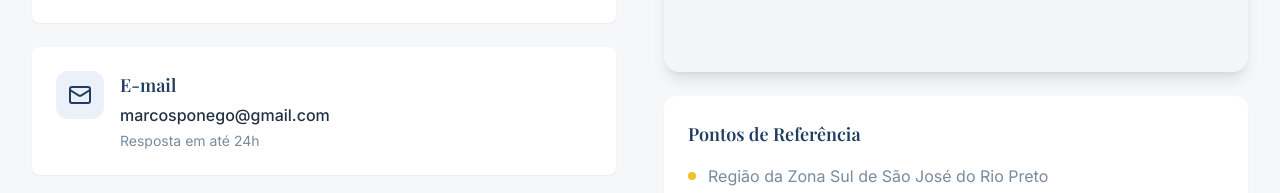
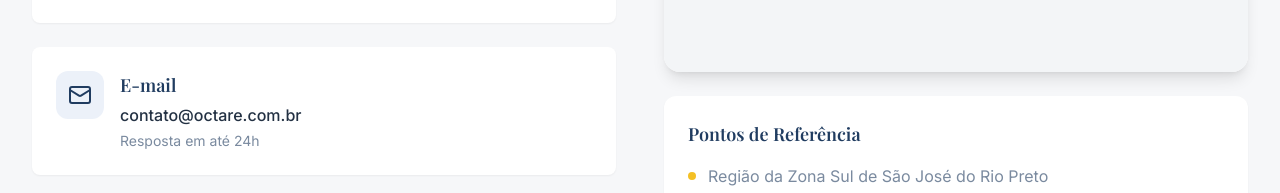
Before and after one commit to DevZipMateus/octare-digital-presence, a React (Vite) app: page / in a window 1280 px wide. Shown: the part 4825-5018 px from the top of the page. Built offline with nearby package versions, Linux system fonts and the light colour scheme.

Commit message:
Ajustar email de contato
Atualiza o email de contato para contato@octare.com.br no formulário.

```diff
--- a/src/components/Contact.tsx
+++ b/src/components/Contact.tsx
@@ -115,8 +115,8 @@ Enviado pelo formulário do site`;
       icon: Mail,
       title: 'E-mail',
       description: 'Envie sua dúvida por e-mail',
-      contact: 'marcosponego@gmail.com',
-      action: 'mailto:marcosponego@gmail.com',
+      contact: 'contato@octare.com.br',
+      action: 'mailto:contato@octare.com.br',
       buttonText: 'Enviar E-mail'
     }
   ];
--- a/src/components/Footer.tsx
+++ b/src/components/Footer.tsx
@@ -52,9 +52,9 @@ const Footer = () => {
                 <Phone className="h-4 w-4 mr-3 text-accent flex-shrink-0" />
                 <span>(17) 99177-9710</span>
               </a>
-              <a href="mailto:marcosponego@gmail.com" className="flex items-center text-sm hover:text-accent transition-colors duration-200">
+              <a href="mailto:contato@octare.com.br" className="flex items-center text-sm hover:text-accent transition-colors duration-200">
                 <Mail className="h-4 w-4 mr-3 text-accent flex-shrink-0" />
-                <span>marcosponego@gmail.com</span>
+                <span>contato@octare.com.br</span>
               </a>
             </div>
           </div>
--- a/src/components/Location.tsx
+++ b/src/components/Location.tsx
@@ -18,7 +18,7 @@ const Location = () => {
     {
       icon: Mail,
       title: 'E-mail',
-      content: 'marcosponego@gmail.com',
+      content: 'contato@octare.com.br',
       subtitle: 'Resposta em até 24h'
     },
     {
```
